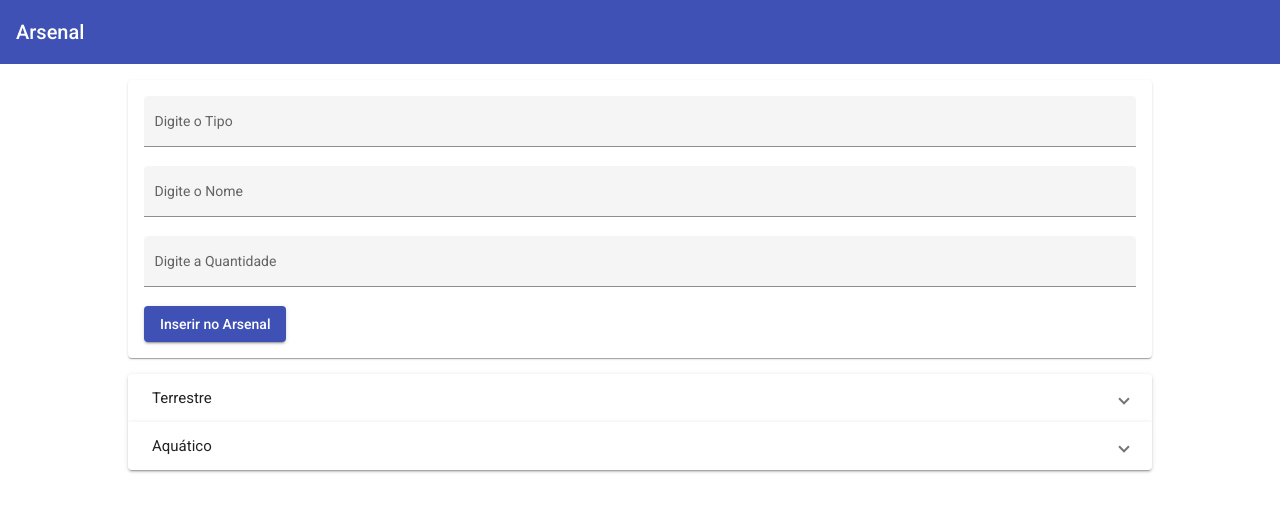
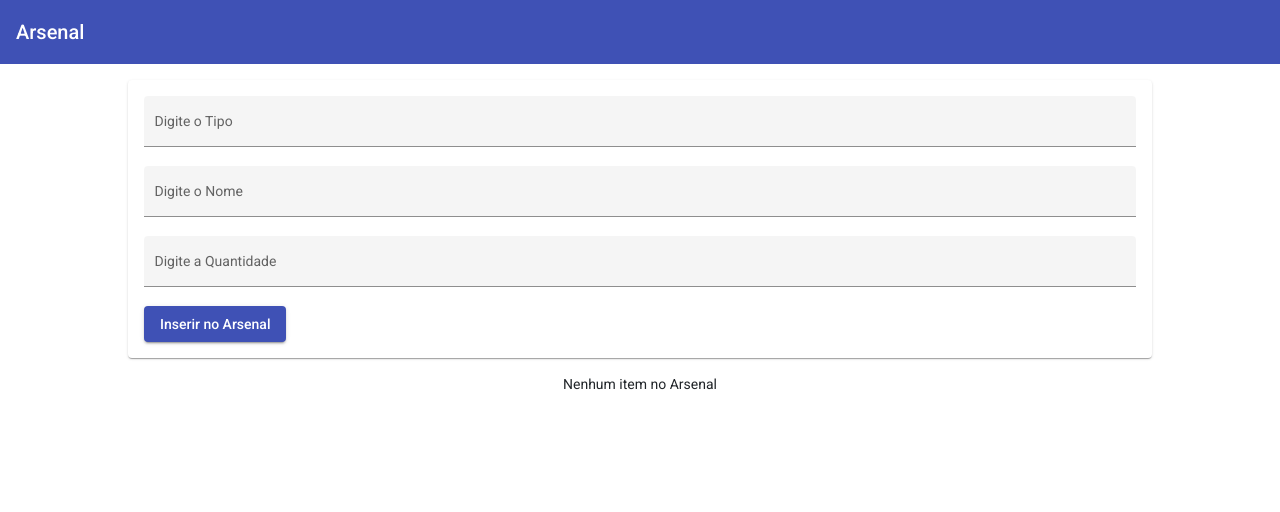
Before and after one commit to gabrielgarofalo/T1_LP2, an Angular app in the folder frontend/: page / in a window 1280 px wide. Shown: the top 512 px of the page. Built offline with nearby package versions, Linux system fonts and the light colour scheme.

Commit message:
Inserindo valores na lista de arsenal

```diff
--- a/frontend/src/app/app.component.html
+++ b/frontend/src/app/app.component.html
@@ -1,5 +1,5 @@
 <app-cabecalho></app-cabecalho>
 <main>
-    <app-arsenal-inserir></app-arsenal-inserir>
-    <app-arsenal-lista></app-arsenal-lista>
+    <app-arsenal-inserir (itemAdicionado)="onItemAdicionado($event)"></app-arsenal-inserir>
+    <app-arsenal-lista [arsenal]="arsenal"></app-arsenal-lista>
 </main>
--- a/frontend/src/app/app.component.ts
+++ b/frontend/src/app/app.component.ts
@@ -6,19 +6,8 @@ import { Component } from '@angular/core';
   styleUrls: ['./app.component.css']
 })
 export class AppComponent {
-
-  nome: string;
-  esconderCaixa = true;
-
-  alterarNome(evento){
-    console.log(evento.target.value)
-    this.nome=evento.target.value
-  }
-
-  adicionar(nomeInput): void{
-    this.esconderCaixa = false
-    this.nome = nomeInput.value
-    // console.log(nomeInput.value)
-    // console.log("Adicionando...")
+  arsenal = []
+  onItemAdicionado (item){
+    this.arsenal = [item, ...this.arsenal]
   }
 }
--- a/frontend/src/app/arsenal/arsenal-inserir/arsenal-inserir.component.ts
+++ b/frontend/src/app/arsenal/arsenal-inserir/arsenal-inserir.component.ts
@@ -1,4 +1,4 @@
-import { Component, OnInit } from '@angular/core';
+import { Component, EventEmitter, Output } from '@angular/core';
 
 @Component({
   selector: 'app-arsenal-inserir',
@@ -7,12 +7,21 @@ import { Component, OnInit } from '@angular/core';
 })
 export class ArsenalInserirComponent{
 
+  @Output()
+  itemAdicionado = new EventEmitter();
+
   tipo: string
   nome: string
   quantidade: number
 
   onInserirArsenal(){
-    console.log("Inserindo no Arsenal...")
+    const item = {
+      tipo: this.tipo,
+      nome: this.nome,
+      quantidade: this.quantidade
+    }
+
+    this.itemAdicionado.emit(item)
   }
 
 }
--- a/frontend/src/app/arsenal/arsenal-lista/arsenal-lista.component.ts
+++ b/frontend/src/app/arsenal/arsenal-lista/arsenal-lista.component.ts
@@ -1,4 +1,4 @@
-import { Component, OnInit } from '@angular/core';
+import { Component, Input, OnInit } from '@angular/core';
 
 @Component({
   selector: 'app-arsenal-lista',
@@ -7,17 +7,18 @@ import { Component, OnInit } from '@angular/core';
 })
 export class ArsenalListaComponent implements OnInit {
 
+  @Input()
   arsenal = [
-    {
-      tipo: "Terrestre",
-      nome: "Soldados",
-      quantidade: 5000
-    },
-    {
-      tipo: "Aquático",
-      nome: "Subamrino",
-      quantidade: 50
-    }
+    //  {
+    //   tipo: "Terrestre",
+    //   nome: "Soldados",
+    //   quantidade: 5000
+    // },
+    // {
+    //   tipo: "Aquático",
+    //   nome: "Subamrino",
+    //   quantidade: 50
+    // }
   ]
 
   constructor() { }
```
